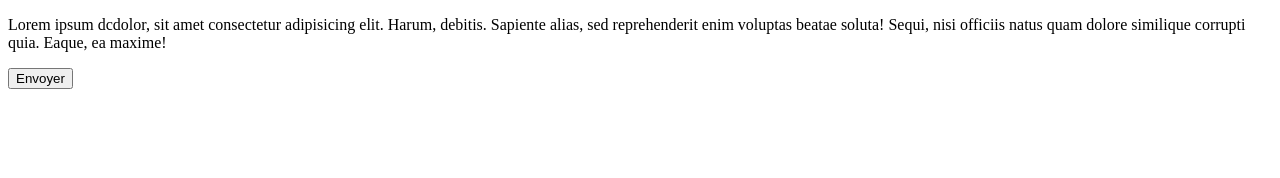
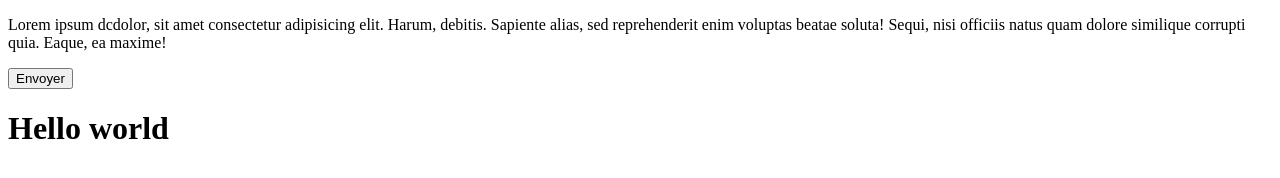
Before and after one commit to eliekouakou225/new-depot-git, a plain HTML site: page index.html in a window 1280 px wide. Drawn offline with Linux system fonts and the light colour scheme.

Commit message:
Ajout du h1

```diff
--- a/index.html
+++ b/index.html
@@ -9,9 +9,12 @@
 </head>
 
 <body>
-    <p>Lorem ipsum dcdolor, sit amet consectetur adipisicing elit. Harum, debitis. Sapiente alias, sed reprehenderit enim
+    <p>Lorem ipsum dcdolor, sit amet consectetur adipisicing elit. Harum, debitis. Sapiente alias, sed reprehenderit
+        enim
         voluptas beatae soluta! Sequi, nisi officiis natus quam dolore similique corrupti quia. Eaque, ea maxime!</p>
     <button>Envoyer</button>
+
+    <h1>Hello world</h1>
 </body>
 
 </html>
```
